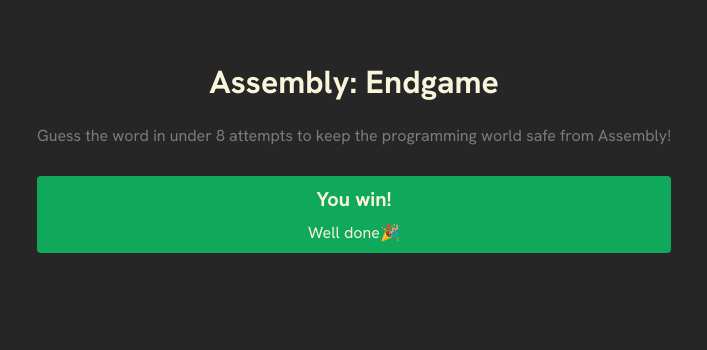
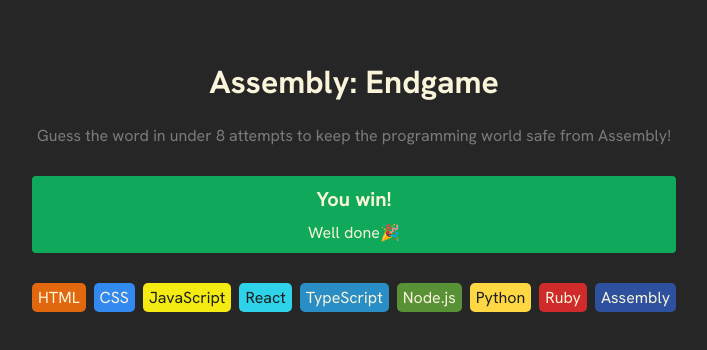
Before and after one commit to kenzierivan/assembly-endgame, a React (Vite) app: page / in a window 1280 px wide. Shown: the top 350 px of the page, without its empty margins (286-993 px from the left). Built offline with nearby package versions, Linux system fonts and the light colour scheme.

Commit message:
added language chips

```diff
--- a/src/App.jsx
+++ b/src/App.jsx
@@ -1,6 +1,18 @@
+import { useState } from "react";
 import Header from "./components/Header"
+import { languages } from "./languages"
 
 const App = () => {
+  const languageElement = languages.map(language => {
+    const styles = {
+      backgroundColor: language.backgroundColor,
+      color: language.color,
+    };
+    return (
+      <span key={language.name} style={styles}>{language.name}</span>
+    )
+  })
+
   return (
     <main>
       <Header />
@@ -8,6 +20,9 @@
         <h1>You win!</h1>
         <p>Well done🎉</p>
       </section>
+      <section className="languages-chips">
+        {languageElement}
+      </section>
     </main>
   )
 }
--- a/src/index.css
+++ b/src/index.css
@@ -37,11 +37,27 @@
   padding-block: 5px;
 }
 
-section.game-status h1 {
+section.game-status > h1 {
   margin: 5px;
   font-size: 1.25rem;
 }
 
-section.game-status p {
+section.game-status > p {
   margin: 5px;
 }
+
+section.languages-chips {
+  display: flex;
+  flex-wrap: wrap;
+  align-items: center;
+  justify-content: center;
+  gap: 8px;
+  margin-block: 30px;
+  max-width: 700px;
+}
+
+section.languages-chips > span {
+  display: flex;
+  border-radius: 5px;
+  padding: 4px 6px;
+}
--- /dev/null
+++ b/src/languages.js
@@ -0,0 +1,47 @@
+export const languages = [
+    {
+        name: "HTML",
+        backgroundColor: "#E2680F",
+        color: "#F9F4DA",
+    },
+    {
+        name: "CSS",
+        backgroundColor: "#328AF1",
+        color: "#F9F4DA",
+    },
+    {
+        name: "JavaScript",
+        backgroundColor: "#F4EB13",
+        color: "#1E1E1E",
+    },
+    {
+        name: "React",
+        backgroundColor: "#2ED3E9",
+        color: "#1E1E1E",
+    },
+    {
+        name: "TypeScript",
+        backgroundColor: "#298EC6",
+        color: "#F9F4DA",
+    },
+    {
+        name: "Node.js",
+        backgroundColor: "#599137",
+        color: "#F9F4DA",
+    },
+    {
+        name: "Python",
+        backgroundColor: "#FFD742",
+        color: "#1E1E1E",
+    },
+    {
+        name: "Ruby",
+        backgroundColor: "#D02B2B",
+        color: "#F9F4DA",
+    },
+    {
+        name: "Assembly",
+        backgroundColor: "#2D519F",
+        color: "#F9F4DA",
+    },
+]
```
